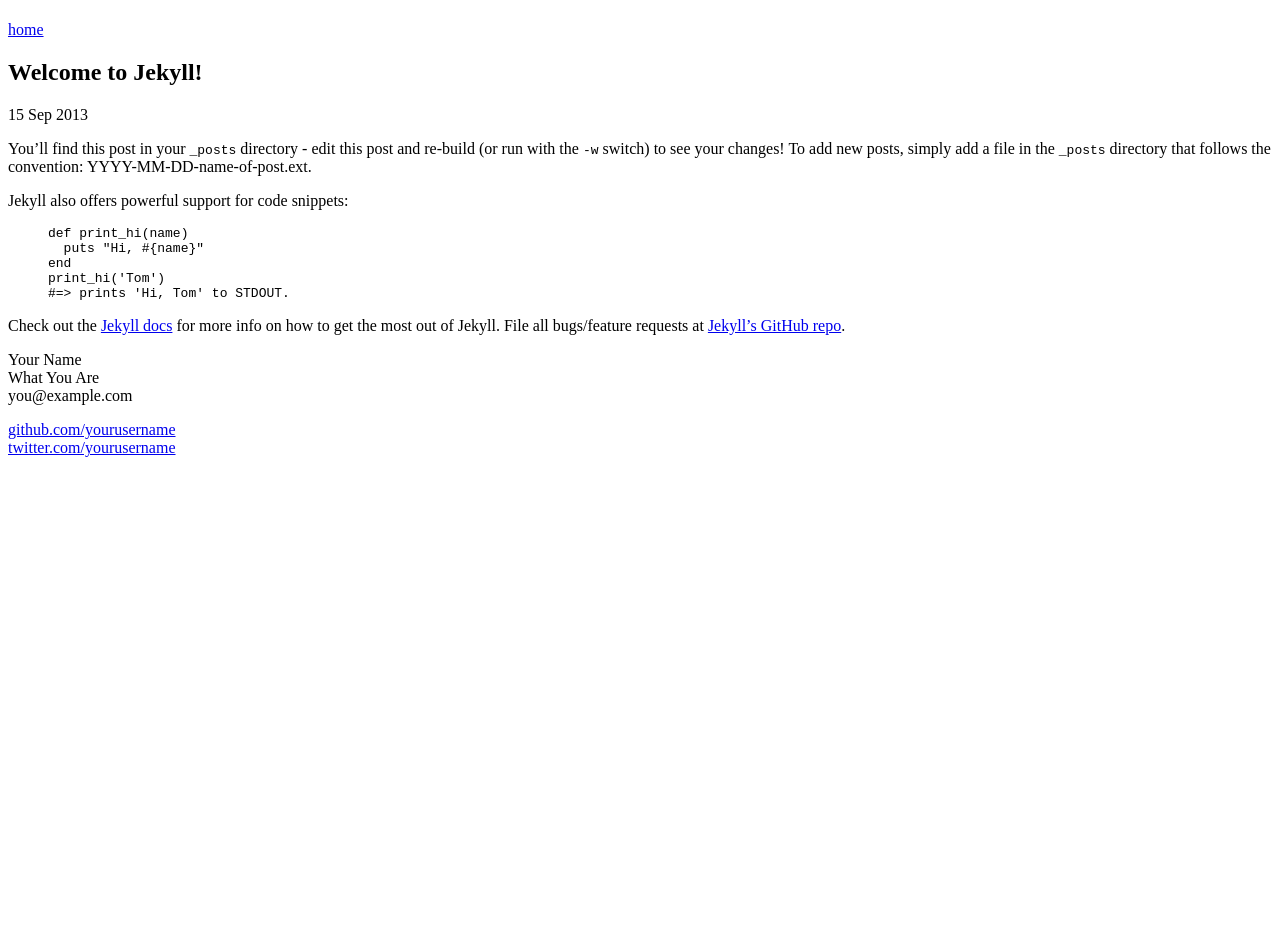
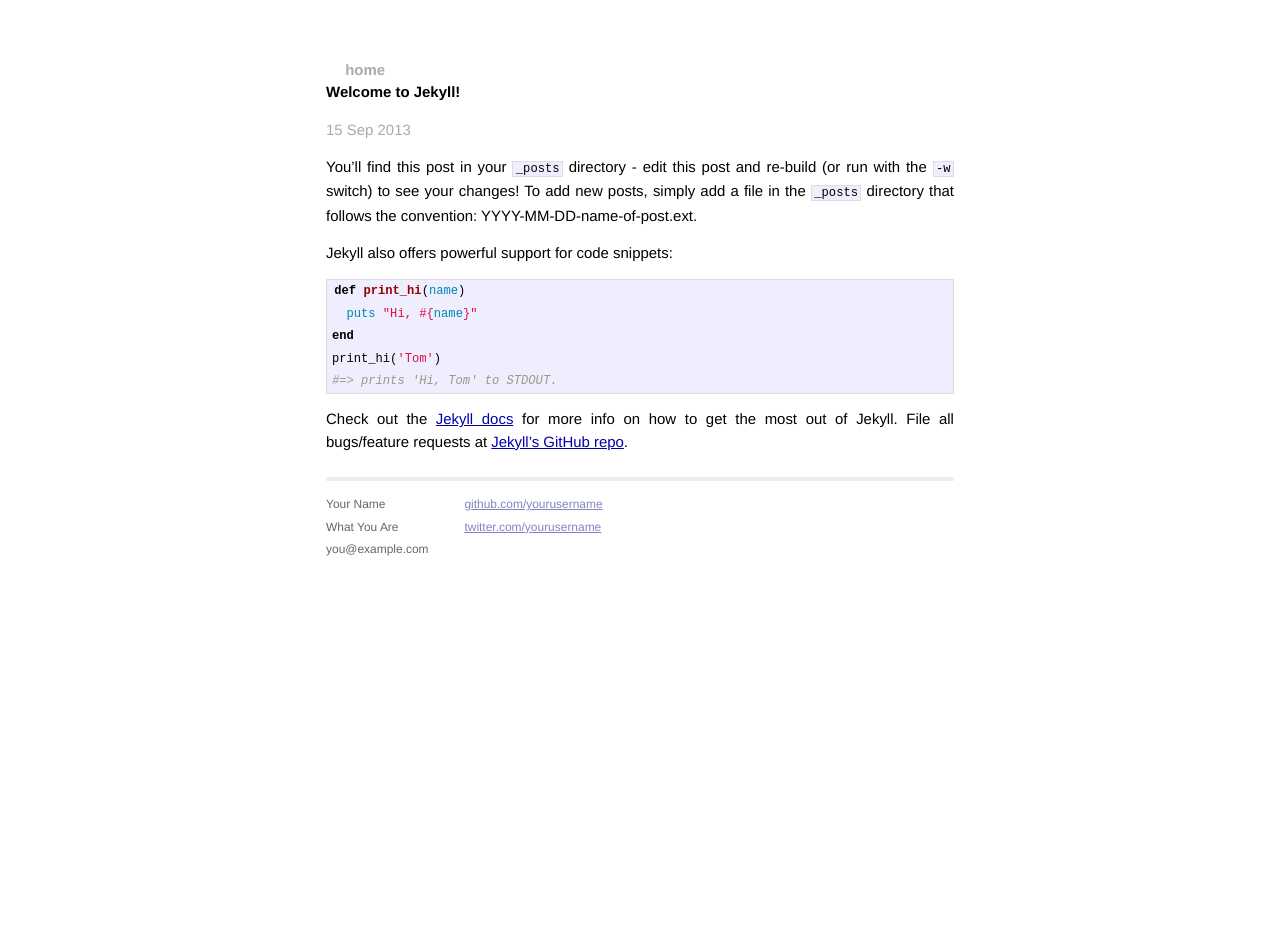
Before and after one commit to fernandobrito/horaextrajp, a Jekyll site: the page built from _posts/2013-09-15-welcome-to-jekyll.markdown, in a window 1280 px wide. Built offline with Jekyll 4.4.1, drawn with Linux system fonts in a browser that asks for light colours; Markdown is read by kramdown in place of the engine named in the settings; before the commit the page ends 900 px from its top, so only the background shows below that.

Commit message:
Corrige path relativo

```diff
--- a/_config.yml
+++ b/_config.yml
@@ -1,3 +1,5 @@
 name: #HoraExtraJP
 markdown: redcarpet
 pygments: true
+
+baseurl: /horaextrajp
--- a/_layouts/default.html
+++ b/_layouts/default.html
@@ -7,10 +7,10 @@
         <meta name="viewport" content="width=device-width">
 
         <!-- syntax highlighting CSS -->
-        <link rel="stylesheet" href="css/syntax.css">
+        <link rel="stylesheet" href="{{ site.baseurl }}/css/syntax.css">
 
         <!-- Custom CSS -->
-        <link rel="stylesheet" href="css/main.css">
+        <link rel="stylesheet" href="{{ site.baseurl }}/css/main.css">
 
     </head>
     <body>
--- a/index.html
+++ b/index.html
@@ -7,7 +7,7 @@
   <h1>Blog Posts</h1>
   <ul class="posts">
     {% for post in site.posts %}
-      <li><span>{{ post.date | date_to_string }}</span> &raquo; <a href="{{ post.url }}">{{ post.title }}</a></li>
+      <li><span>{{ post.date | date_to_string }}</span> &raquo; <a href="{{ site.baseurl }}{{ post.url }}">{{ post.title }}</a></li>
     {% endfor %}
   </ul>
 </div>
```
